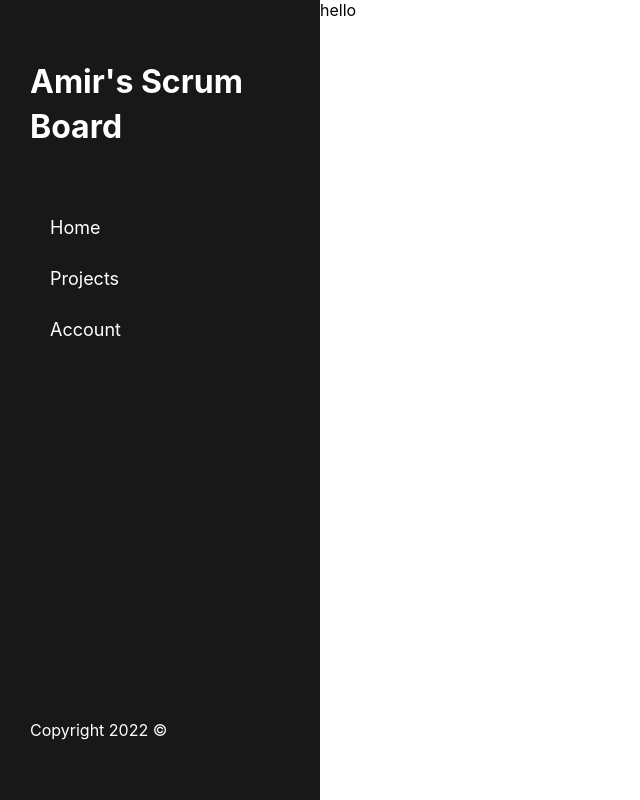
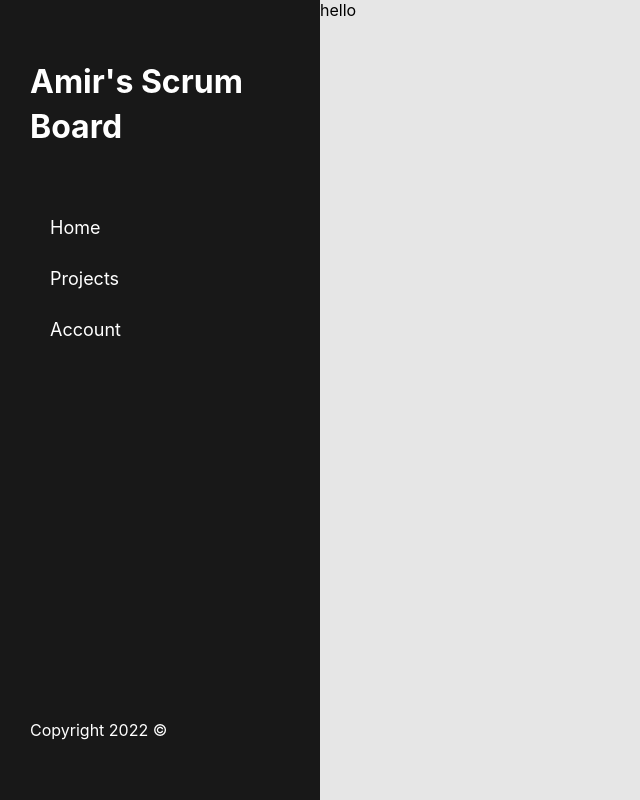
Before and after one commit to amirfounder/project-manager-ui, a React (Create React App) app: page / in a window 1280 px wide. Shown: the whole page, without its empty margins (0-640 px from the left). Built offline with nearby package versions, Linux system fonts and the light colour scheme.

Commit message:
added some background color and set the menu to hide on electron

```diff
--- a/public/electron.js
+++ b/public/electron.js
@@ -6,6 +6,7 @@ function createWindow() {
     height: 600,
   });
 
+  win.setMenuBarVisibility(false);
   win.loadURL('http://localhost:3000');
 }
 
--- a/src/components/App/App.module.scss
+++ b/src/components/App/App.module.scss
@@ -2,4 +2,5 @@
   display: grid;
   justify-content: start;
   grid-template-columns: 320px 5fr;
+  background-color: rgba(230, 230, 230, 1);
 }
```
